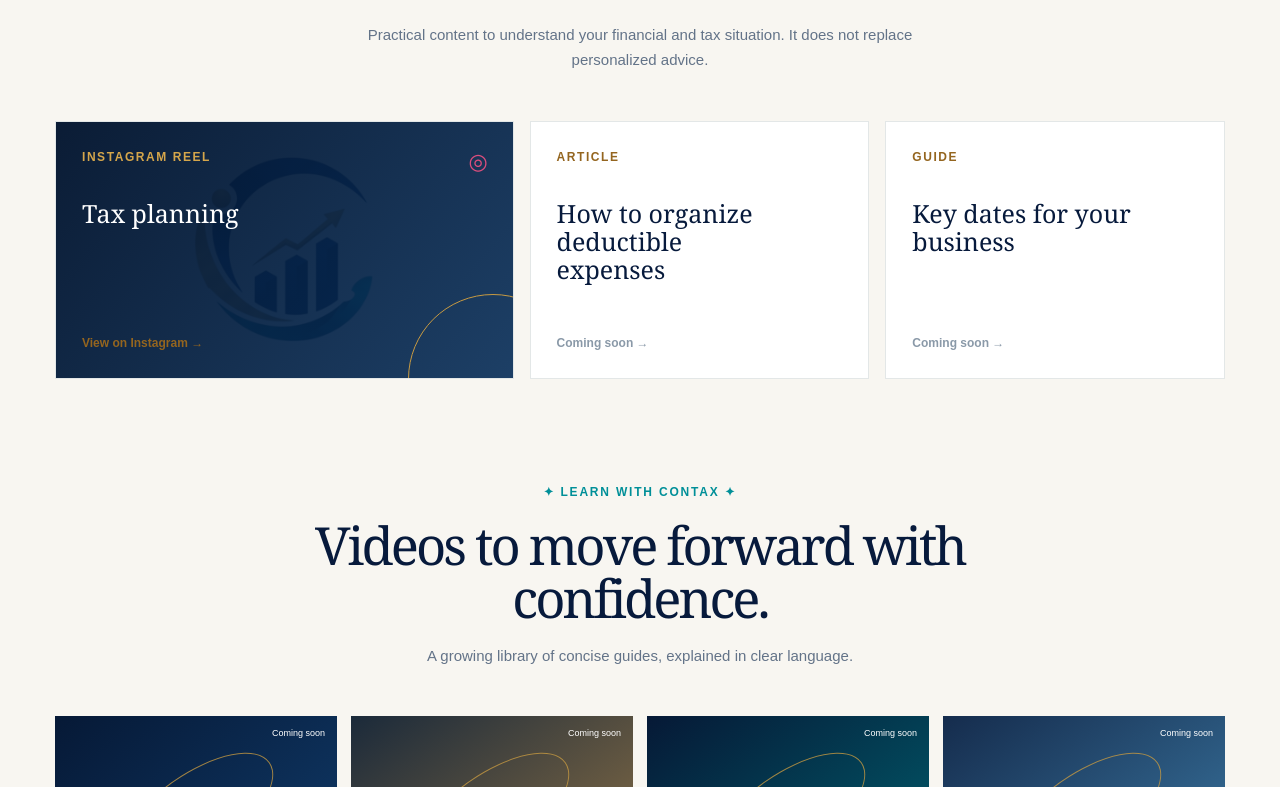
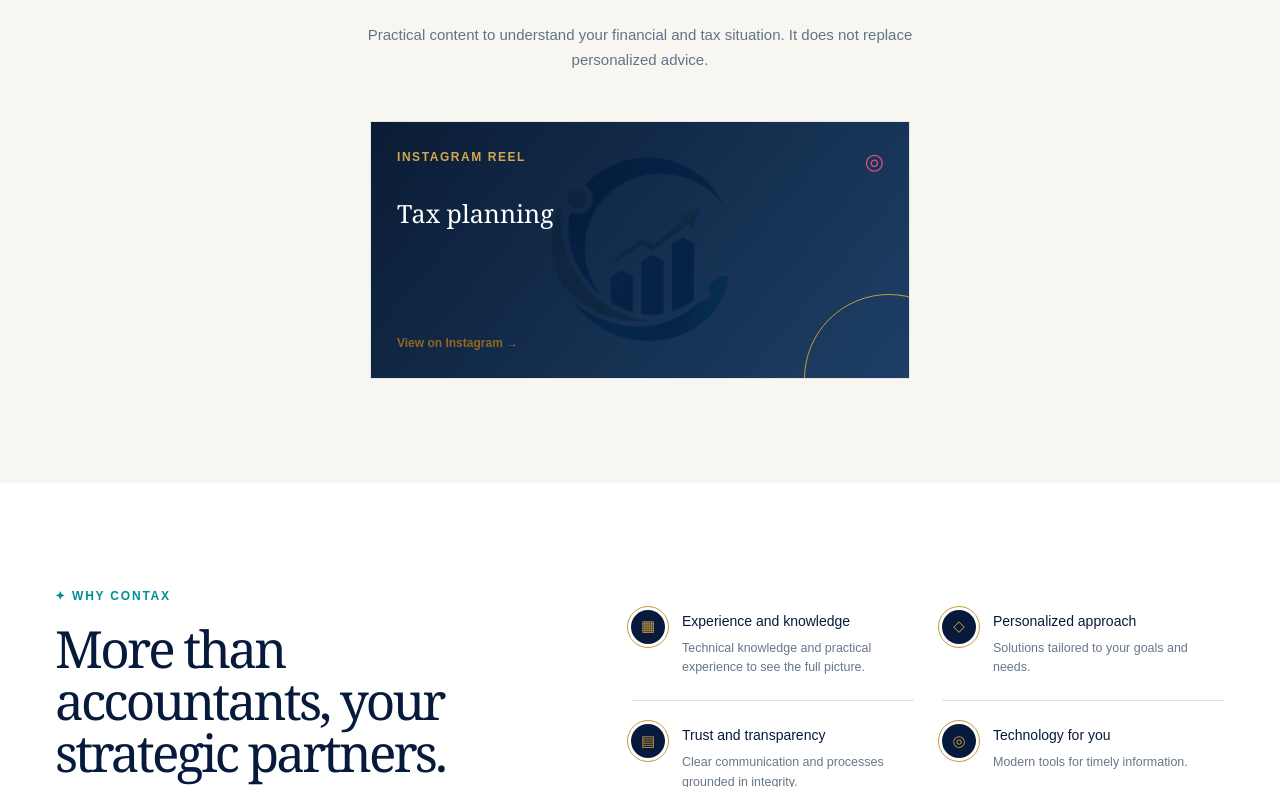
Before and after one commit to lpipeal/contax-landing-page, a Next.js app: page / in a window 1280 px wide. Shown: the part 2773-3560 px from the top of the page. Built offline with nearby package versions, Linux system fonts and the light colour scheme.

Commit message:
feat: show only publishable educational content

```diff
--- a/app/editorial-content.ts
+++ b/app/editorial-content.ts
@@ -17,6 +17,7 @@ export type VideoItem = {
   title: LocalizedText;
   status: PublicationStatus;
   duration?: string;
+  externalUrl?: string;
 };
 
 export type ServiceItem = {
--- a/app/page.tsx
+++ b/app/page.tsx
@@ -55,6 +55,8 @@ export default function Home() {
   const menuButtonRef = useRef<HTMLButtonElement>(null);
   const t = content[language];
   const list = (name: string) => t[name] as string[];
+  const publishedResources = educationalResources.filter((resource) => resource.status === "published" && resource.externalUrl);
+  const publishedVideos = videoLibrary.filter((video) => video.status === "published" && video.externalUrl);
   const publishedPartners = strategicPartners.filter((partner) => partner.status === "published" && partner.permissionConfirmed).sort((a, b) => a.order - b.order);
   const publishedTestimonials = clientTestimonials.filter((testimonial) => testimonial.status === "published" && testimonial.publicationConsent).sort((a, b) => a.order - b.order);
   useEffect(() => { const stored = localStorage.getItem("contax-language"); setLanguage(stored === "en" || stored === "es" ? stored : navigator.language.startsWith("es") ? "es" : "en"); }, []);
@@ -80,8 +82,8 @@ export default function Home() {
     <section className="services section" id="services"><div className="container"><Header label={t.servicesLabel as string} title={t.servicesTitle as string} text={t.servicesText as string} /><div className="service-grid">{services.map((service, index) => <article className="service-card" key={service.id}><Icon index={index} /><h3>{service.title[language]}</h3><p>{service.description[language]}</p><a href="#contact" aria-label={`${service.title[language]}: ${t.schedule as string}`}><Arrow /></a></article>)}</div></div></section>
     <section className="coverage section" id="coverage"><div className="container"><div className="coverage-heading"><div><p className="section-kicker">✦ {t.coverageLabel as string}</p><h2>{t.coverageTitle as string}</h2></div><p>{t.coverageNote as string}</p></div><div className="country-grid">{countryCoverage.map((country) => <Country key={country.id} name={country.name[language]} flag={country.flag} entries={country.services.map((service) => service[language])} />)}<div className="map-mark" aria-hidden="true"><span>✦</span><b>US</b><i>CO</i></div></div></div></section>
     <section className="planning"><div className="container planning-grid"><div><p className="section-kicker gold-text">✦ {t.planningLabel as string}</p><h2>{t.planningTitle as string}</h2><p>{t.planningText as string}</p><div className="planning-points"><span>✓ {language === "es" ? "Preparación de impuestos" : "Tax preparation"}</span><span>✓ {language === "es" ? "Planeación tributaria" : "Tax planning"}</span></div><p className="disclaimer">{t.planningDisclosure as string}</p></div><div className="planning-seal" aria-hidden="true"><span>▤</span><i>✓</i></div><div className="planning-side"><ul><li>✓ {language === "es" ? "Analizamos tu situación y objetivos." : "We analyze your situation and goals."}</li><li>✓ {language === "es" ? "Diseñamos estrategias a tu medida." : "We design a strategy around you."}</li><li>✓ {language === "es" ? "Identificamos deducciones aplicables." : "We identify applicable deductions."}</li></ul><a className="button gold" href="#contact">{t.planningCta as string} <Arrow /></a></div></div></section>
-    <section className="resources section" id="resources"><div className="container"><Header label={t.resourcesLabel as string} title={t.resourcesTitle as string} text={t.resourcesText as string} /><div className="resource-grid">{educationalResources.map((resource) => <article className={`resource-card ${resource.featured ? "featured" : ""}`} key={resource.id}><p>{resource.type[language]}</p>{resource.featured && <span className="instagram-mark">◎</span>}<h3>{resource.title[language]}</h3>{resource.status === "published" && resource.externalUrl ? <a href={resource.externalUrl} target="_blank" rel="noreferrer">{t.instagram as string} <Arrow /></a> : <span className="muted-link">{t.comingSoon as string} <Arrow /></span>}</article>)}</div></div></section>
-    <section className="video-section"><div className="container"><Header label={t.videosLabel as string} title={t.videosTitle as string} text={t.videosText as string} /><div className="video-grid">{videoLibrary.map((video, index) => <article className="video-card" data-status={video.status} key={video.id}><div className={`video-cover v${index + 1}`}><span aria-hidden="true">{video.status === "published" ? "▶" : "◌"}</span><small>{video.duration ?? (t.comingSoon as string)}</small></div><p>{video.title[language]}</p></article>)}</div><a className="inline-link dark-link center-link" href="#contact">{t.allVideos as string} <Arrow /></a></div></section>
+    {publishedResources.length > 0 && <section className="resources section" id="resources"><div className="container"><Header label={t.resourcesLabel as string} title={t.resourcesTitle as string} text={t.resourcesText as string} /><div className={`resource-grid resource-grid-${publishedResources.length}`}>{publishedResources.map((resource) => <article className={`resource-card ${resource.featured ? "featured" : ""}`} key={resource.id}><p>{resource.type[language]}</p>{resource.featured && <span className="instagram-mark">◎</span>}<h3>{resource.title[language]}</h3><a href={resource.externalUrl} target="_blank" rel="noreferrer">{t.instagram as string} <Arrow /></a></article>)}</div></div></section>}
+    {publishedVideos.length > 0 && <section className="video-section"><div className="container"><Header label={t.videosLabel as string} title={t.videosTitle as string} text={t.videosText as string} /><div className="video-grid">{publishedVideos.map((video, index) => <a className="video-card" href={video.externalUrl} target="_blank" rel="noreferrer" key={video.id}><div className={`video-cover v${index + 1}`}><span aria-hidden="true">▶</span><small>{video.duration}</small></div><p>{video.title[language]}</p></a>)}</div><a className="inline-link dark-link center-link" href="#contact">{t.allVideos as string} <Arrow /></a></div></section>}
     <section className="why section" id="why"><div className="container why-grid"><div><p className="section-kicker">✦ {t.whyLabel as string}</p><h2>{t.whyTitle as string}</h2></div><div className="reason-grid">{list("reasons").map((reason, index) => <article key={reason}><Icon index={index} /><div><h3>{reason}</h3><p>{list("reasonText")[index]}</p></div></article>)}</div></div></section>
     <section className="process" id="process"><div className="container"><Header label={t.processLabel as string} title={t.processTitle as string} /><div className="process-steps">{list("steps").map((step, index) => <article key={step}><span>{index + 1}</span><h3>{step}</h3><p>{list("stepText")[index]}</p></article>)}</div></div></section>
     <section className="industries section" id="industries"><div className="container"><Header label={t.industriesLabel as string} title={t.industriesTitle as string} /><div className="industry-grid">{list("industries").map((industry, index) => <article key={industry}><Icon index={index} /><span>{industry}</span></article>)}</div></div></section>
```
Also changed, not shown: app/globals.css, 1 other file (tests, documents, lock files or other folders).
